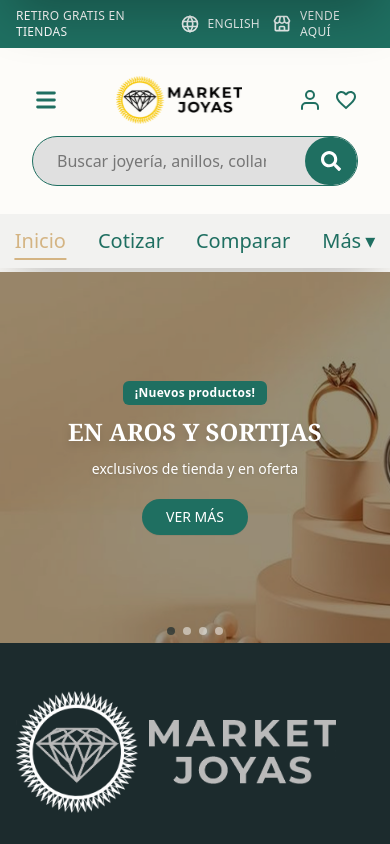
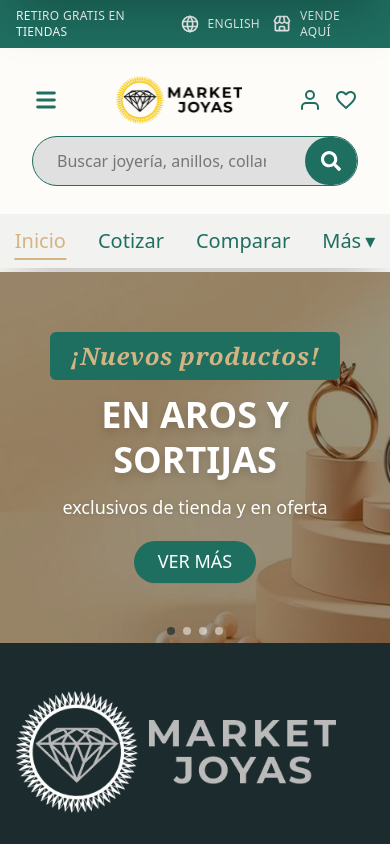
Before and after one commit to Ameteratzu/proyect-marketjoyas, a React (Vite) app: page / in a window 390 px wide. Shown: the top 844 px of the page. Built offline with nearby package versions, Linux system fonts and the light colour scheme.

Commit message:
ADD: se ajusto el texto en versión mobile

```diff
--- a/src/pages/Home/components/HeroCarousel/HeroCarousel.tsx
+++ b/src/pages/Home/components/HeroCarousel/HeroCarousel.tsx
@@ -60,24 +60,24 @@ export default function HeroCarousel() {
                 <div className="absolute inset-0 flex items-center justify-center md:justify-start pl-4 pr-4 sm:pl-8 sm:pr-8 md:pl-32 md:pr-16">
                   <div className="relative z-10 w-full max-w-xl text-center md:text-left text-white space-y-3 sm:space-y-4">
                     {show("badge") && (
-                      <span className="inline-block bg-primary px-3 py-1 rounded-md text-xs sm:text-sm font-semibold tracking-wide">
+                      <span className="font-display inline-block bg-primary text-accent-warm px-5 md:px-20 py-2 rounded-md text-2xl font-semibold tracking-wide italic">
                         {k("badge")}
                       </span>
                     )}
                     {show("title") && (
-                      <h2 className="font-display text-2xl sm:text-3xl md:text-4xl lg:text-5xl font-bold leading-tight drop-shadow-lg">
+                      <h2 className="font-sans text-4xl lg:text-5xl font-bold leading-tight drop-shadow-lg">
                         {k("title")}
                       </h2>
                     )}
                     {show("subtitle") && (
-                      <p className="text-sm sm:text-base md:text-lg lg:text-xl font-medium drop-shadow">
+                      <p className="text-[18px] sm:text-base md:text-lg lg:text-xl font-medium drop-shadow">
                         {k("subtitle")}
                       </p>
                     )}
                     {ctaHref && ctaLabel && (
                       <a
                         href={ctaHref}
-                        className="btn btn-primary mt-2 sm:mt-3 inline-block text-sm sm:text-base px-6 py-2"
+                        className="btn btn-primary mt-2 sm:mt-3 inline-block text-[18px] px-6 py-2"
                       >
                         {ctaLabel}
                       </a>
```
